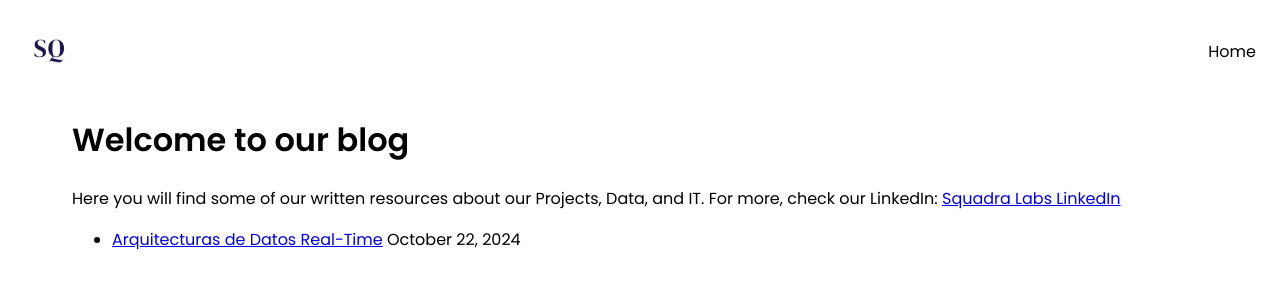
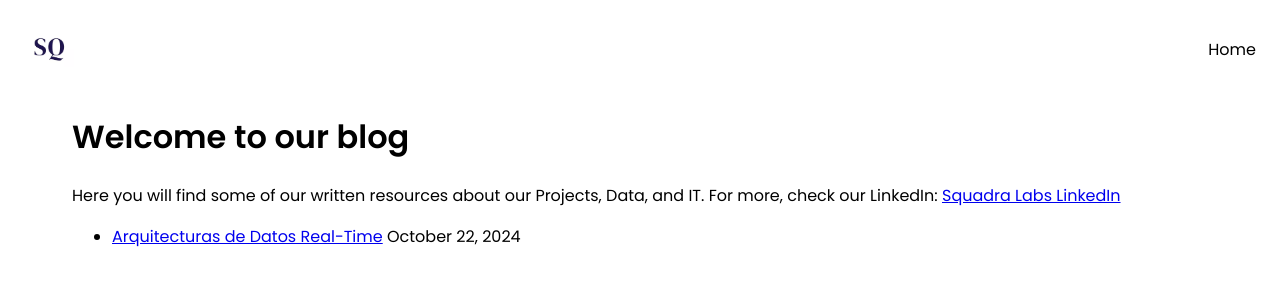
Before and after one commit to squadralabs/squadralabs.github.io, a Jekyll site: the page built from blog.html, in a window 1280 px wide. Shown: the top 300 px of the page. Built offline with Jekyll 4.4.1, drawn with Linux system fonts in a browser that asks for light colours.

Commit message:
Update custom-header.css

```diff
--- a/assets/css/custom-header.css
+++ b/assets/css/custom-header.css
@@ -1,6 +1,6 @@
 /* ------------------ Navbar ------------------ */
 .navbar {
-  padding: 0.70em 0; /* Reducir el padding vertical para disminuir la altura */
+  padding: 0.60em 0; /* Reducir el padding vertical para disminuir la altura */
   background-color: #FFFFFF; /* Fondo blanco para el navbar */
   color: black; /* Texto del navbar en negro */
   z-index: 10; /* Asegura que la navbar esté sobre el contenido */
```
